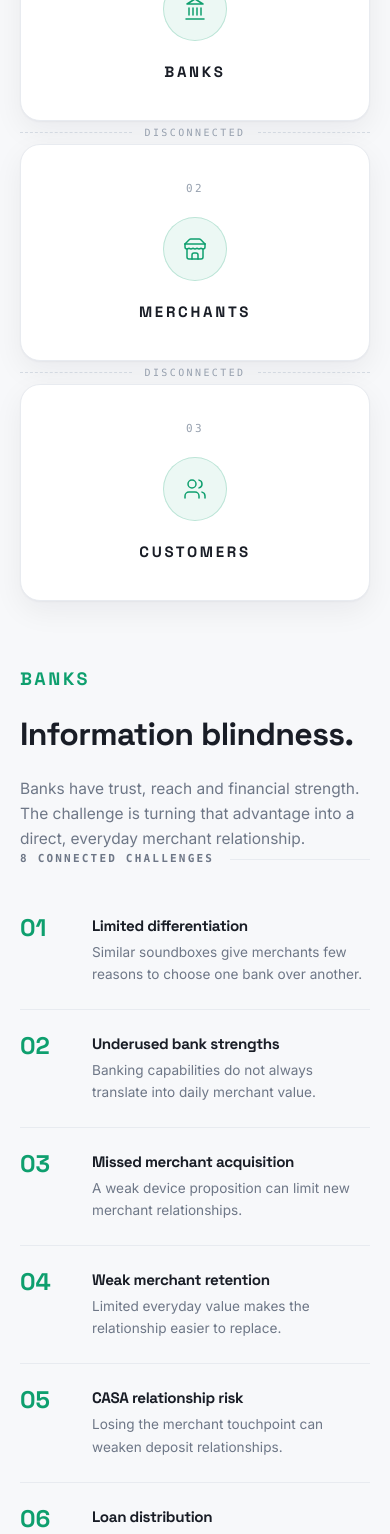
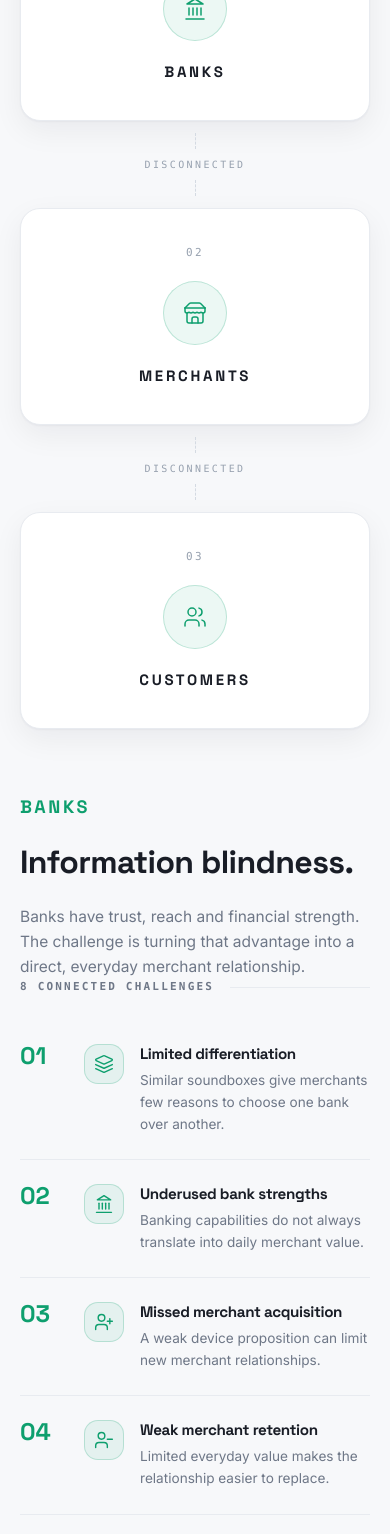
Before and after one commit to hereopenme-prog/hero, a Next.js app in the folder apps/web/: page / in a window 390 px wide. Shown: the part 1980-3514 px from the top of the page. Built offline with nearby package versions, Linux system fonts and the light colour scheme.

Commit message:
feat(problem): spec-mapped icons for bank and merchant rows
Layers/Landmark/UserPlus/UserMinus/Landmark+alert-dot/Banknote/Link2Off/FileSearch for banks; Clock/EyeOff/ShieldAlert for merchants. Icon tile between number and text; theme-safe section palette; aria-hidden decorative icons.

```diff
--- a/apps/web/components/sections/ProblemSection.tsx
+++ b/apps/web/components/sections/ProblemSection.tsx
@@ -4,22 +4,19 @@ import { motion } from 'framer-motion';
 import type { ReactNode } from 'react';
 import {
   Layers,
-  Scale,
+  Landmark,
   UserPlus,
-  HeartHandshake,
-  PiggyBank,
-  Network,
-  Link2,
-  Database,
-  Timer,
-  Megaphone,
-  ShieldAlert,
+  UserMinus,
+  Banknote,
+  Link2Off,
+  FileSearch,
   Clock,
+  EyeOff,
   MapPin,
   Siren,
-  Landmark,
   Store,
   Users,
+  ShieldAlert,
   type LucideIcon,
 } from 'lucide-react';
 import { Section } from '@/components/ui/Section';
@@ -96,7 +93,7 @@ const NodeCard = ({
     whileInView={{ opacity: 1, y: 0 }}
     viewport={{ once: true, amount: 0.3 }}
     transition={{ duration: 0.5, delay: index * 0.12, ease: [0.22, 1, 0.36, 1] }}
-    className="group flex flex-col items-center rounded-2xl border bg-white px-6 py-9 text-center transition-all duration-300 hover:-translate-y-1"
+    className="group flex w-full max-w-[500px] flex-col items-center justify-self-center rounded-2xl border bg-white px-6 py-9 text-center transition-all duration-300 hover:-translate-y-1 md:px-4 md:py-8 lg:px-6 lg:py-9"
     style={{ borderColor: C.hair, boxShadow: C.shadow, color: C.ink }}
   >
     <span className="font-mono text-[11px] tracking-[0.22em]" style={{ color: C.faint }}>
@@ -183,7 +180,7 @@ const ProblemNodes = ({
   </motion.div>
 );
 
-const ProblemRows = ({ items }: { items: { title: string; desc: string }[] }) => (
+const ProblemRows = ({ items }: { items: { title: string; desc: string; icon?: LucideIcon; alert?: boolean }[] }) => (
   <motion.div
     initial="hidden"
     whileInView="visible"
@@ -195,13 +192,28 @@ const ProblemRows = ({ items }: { items: { title: string; desc: string }[] }) =>
       <motion.div
         key={item.title}
         variants={fadeUp}
-        className="flex items-start gap-6 border-b py-6 last:border-b-0"
+        className="flex items-start gap-4 border-b py-6 last:border-b-0 sm:gap-6"
         style={{ borderColor: C.hair }}
       >
         <span className="font-display w-12 flex-shrink-0 font-extrabold leading-none text-[1.5rem] lg:text-[1.8rem]" style={{ color: C.accent }}>
           {String(i + 1).padStart(2, '0')}
         </span>
-        <div>
+        {item.icon && (
+          <span
+            className="relative flex h-10 w-10 flex-shrink-0 items-center justify-center rounded-lg border"
+            style={{ borderColor: C.accentBorder, backgroundColor: C.accentSoft }}
+          >
+            <item.icon size={20} strokeWidth={1.7} style={{ color: C.accent }} aria-hidden="true" />
+            {item.alert && (
+              <span
+                aria-hidden="true"
+                className="absolute -right-1 -top-1 h-3 w-3 rounded-full"
+                style={{ backgroundColor: '#DC2626', boxShadow: '0 0 0 2px #FFFFFF' }}
+              />
+            )}
+          </span>
+        )}
+        <div className="min-w-0">
           <p className="font-display text-[0.95rem] font-bold leading-tight tracking-tight lg:text-[1.05rem]" style={{ color: C.ink }}>
             {item.title}
           </p>
@@ -222,14 +234,14 @@ const sides = [
   { num: '03', name: 'CUSTOMERS', Icon: Users },
 ];
 
-const bankChallenges: { icon: LucideIcon; title: string; desc: string }[] = [
+const bankChallenges: { icon: LucideIcon; title: string; desc: string; alert?: boolean }[] = [
   {
     icon: Layers,
     title: 'Limited differentiation',
     desc: 'Similar soundboxes give merchants few reasons to choose one bank over another.',
   },
   {
-    icon: Scale,
+    icon: Landmark,
     title: 'Underused bank strengths',
     desc: 'Banking capabilities do not always translate into daily merchant value.',
   },
@@ -239,27 +251,28 @@ const bankChallenges: { icon: LucideIcon; title: string; desc: string }[] = [
     desc: 'A weak device proposition can limit new merchant relationships.',
   },
   {
-    icon: HeartHandshake,
+    icon: UserMinus,
     title: 'Weak merchant retention',
     desc: 'Limited everyday value makes the relationship easier to replace.',
   },
   {
-    icon: PiggyBank,
+    icon: Landmark,
+    alert: true,
     title: 'CASA relationship risk',
     desc: 'Losing the merchant touchpoint can weaken deposit relationships.',
   },
   {
-    icon: Network,
+    icon: Banknote,
     title: 'Loan distribution',
     desc: 'Intermediated loan distribution can increase acquisition costs.',
   },
   {
-    icon: Link2,
+    icon: Link2Off,
     title: 'Weaker direct relationships',
     desc: "Third-party channels can distance banks from the merchant's daily business.",
   },
   {
-    icon: Database,
+    icon: FileSearch,
     title: 'Limited lending context',
     desc: 'Fragmented business information can limit the context for credit assessment.',
   },
@@ -267,12 +280,12 @@ const bankChallenges: { icon: LucideIcon; title: string; desc: string }[] = [
 
 const merchantConcerns: { icon: LucideIcon; title: string; desc: string }[] = [
   {
-    icon: Timer,
+    icon: Clock,
     title: 'TRUST LOSS & MISSED FOOTFALL',
     desc: 'Uncertain opening times can disappoint customers and erode trust. Shops lose potential visits when people cannot tell whether they are open.',
   },
   {
-    icon: Megaphone,
+    icon: EyeOff,
     title: 'LOW VISIBILITY & MISSED UPDATES',
     desc: 'Without a current digital presence, nearby businesses remain hard to find. Time-sensitive offers and announcements may not reach the right customers.',
   },
@@ -305,7 +318,7 @@ const customerConcerns: { icon: LucideIcon; title: string; desc: string }[] = [
 
 export function ProblemSection() {
   return (
-    <Section id="problem" className="bg-[#F7F8FA] !py-28 lg:!py-44">
+    <Section id="problem" className="bg-[#F7F8FA] !pt-28 !pb-20 lg:!pt-44 lg:!pb-28">
       <Container>
         <div className="mx-auto max-w-[1080px]">
           {/* ── Section introduction ── */}
@@ -344,15 +357,15 @@ export function ProblemSection() {
 
           {/* ── Three sides / DISCONNECTED ── */}
           <div className="mt-24 lg:mt-32">
-            <div className="grid grid-cols-1 lg:grid-cols-[1fr_auto_1fr_auto_1fr] lg:items-stretch">
+            <div className="grid grid-cols-1 md:grid-cols-[1fr_auto_1fr_auto_1fr] md:items-stretch lg:items-stretch">
               {sides.map((side, i) => (
                 <div key={side.num} className="contents">
                   <NodeCard num={side.num} name={side.name} Icon={side.Icon} index={i} />
                   {i < sides.length - 1 && (
                     <>
-                      {/* Desktop vertical divider */}
+                      {/* Tablet/desktop vertical divider */}
                       <div
-                        className="hidden lg:flex flex-col items-center self-stretch px-3"
+                        className="hidden md:flex flex-col items-center self-stretch px-2 lg:px-3"
                         aria-hidden="true"
                       >
                         <div className="w-px flex-1 border-l border-dashed" style={{ borderColor: C.hairStrong }} />
@@ -364,16 +377,16 @@ export function ProblemSection() {
                         </span>
                         <div className="w-px flex-1 border-l border-dashed" style={{ borderColor: C.hairStrong }} />
                       </div>
-                      {/* Mobile horizontal divider */}
-                      <div className="lg:hidden flex items-center gap-3 py-1" aria-hidden="true">
-                        <div className="h-px flex-1 border-t border-dashed" style={{ borderColor: C.hairStrong }} />
+                      {/* Mobile vertical journey connector */}
+                      <div className="flex flex-col items-center py-3 md:hidden" aria-hidden="true">
+                        <div className="h-4 w-px border-l border-dashed" style={{ borderColor: C.hairStrong }} />
                         <span
-                          className="font-mono text-[10px] uppercase tracking-[0.24em]"
+                          className="my-2 font-mono text-[10px] uppercase tracking-[0.24em]"
                           style={{ color: C.faint }}
                         >
                           DISCONNECTED
                         </span>
-                        <div className="h-px flex-1 border-t border-dashed" style={{ borderColor: C.hairStrong }} />
+                        <div className="h-4 w-px border-l border-dashed" style={{ borderColor: C.hairStrong }} />
                       </div>
                     </>
                   )}
```
